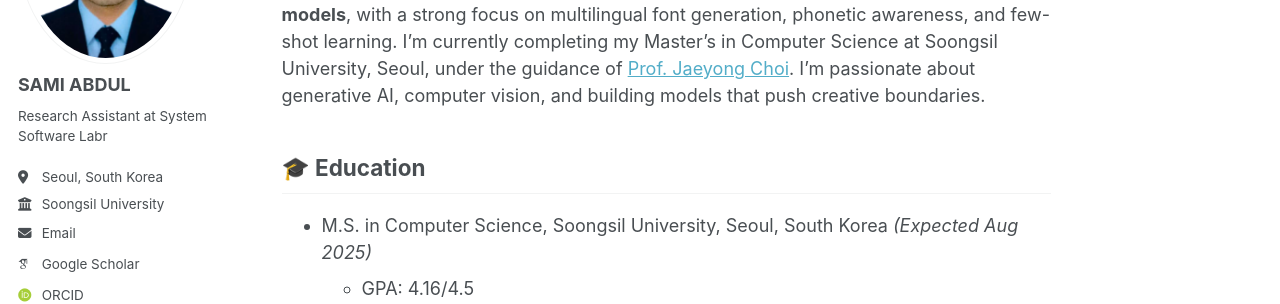
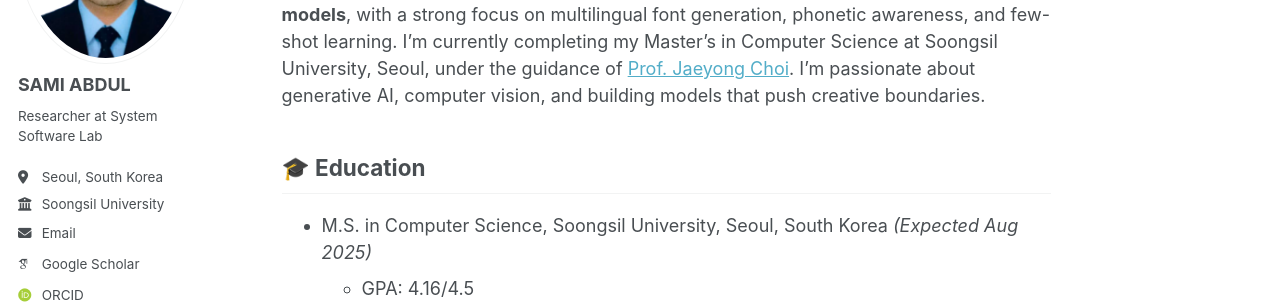
Before and after one commit to abdulsami101/abdulsami.github.io, a Jekyll site: the page built from _pages/about.md, in a window 1280 px wide. Shown: the part 264-568 px from the top of the page. Built offline with Jekyll 4.4.1, drawn with Linux system fonts in a browser that asks for light colours; some web fonts are replaced.

Commit message:
Update _config.yml

```diff
--- a/_config.yml
+++ b/_config.yml
@@ -25,7 +25,7 @@ author:
   avatar           : "Profile Picture.png"
   name             : "SAMI ABDUL"
   pronouns         : # example: "she/her"
-  bio              : "Research Assistant at System Software Labr"
+  bio              : "Researcher at System Software Lab"
   location         : "Seoul, South Korea"
   employer         : "Soongsil University"
   uri              : # https://ssu.ac.kr/
```
